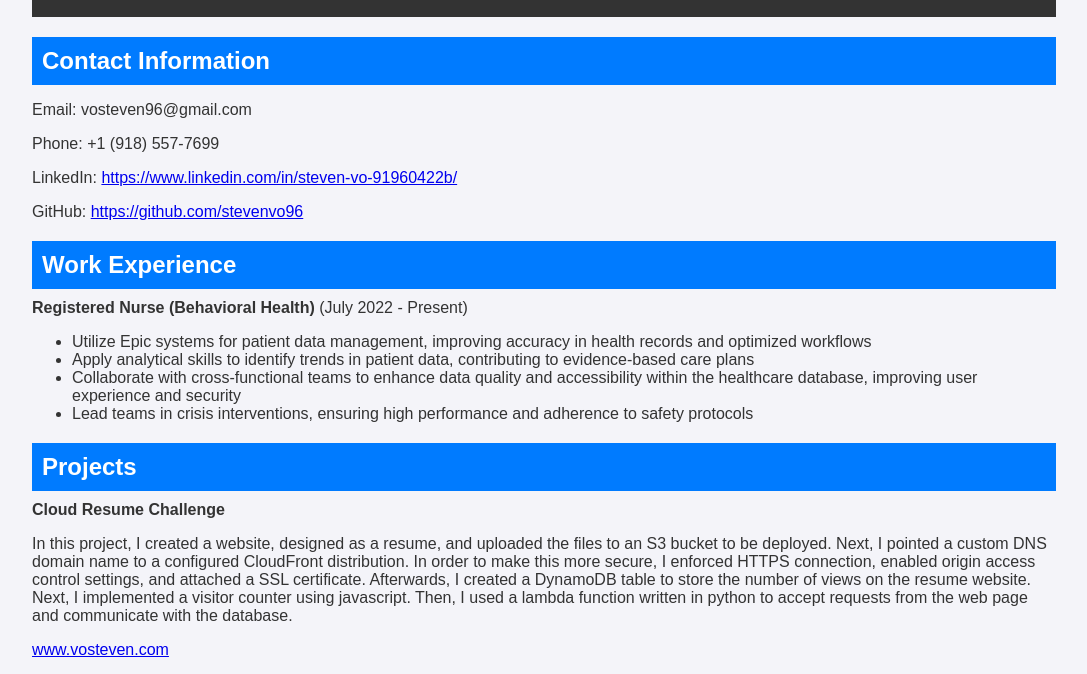
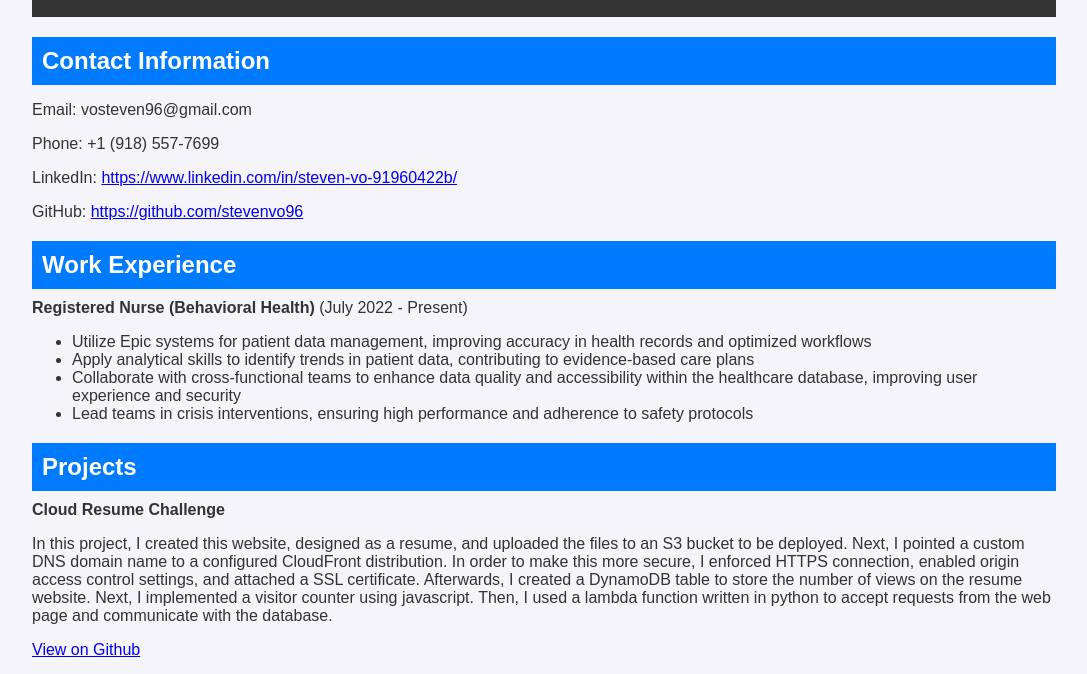
Before and after one commit to stevenvo96/aws-cloud-resume-challenge, a plain HTML site: page website/index.html in a window 1280 px wide. Shown: the part 126-800 px from the top of the page, without its empty margins (96-1183 px from the left). Drawn offline with Linux system fonts and the light colour scheme; no server answers.

Commit message:
added github project link

```diff
--- a/website/index.html
+++ b/website/index.html
@@ -44,8 +44,8 @@
             <h2>Projects</h2>
             <div class="list-item">
                 <span>Cloud Resume Challenge</span>
-                <p>In this project, I created a website, designed as a resume, and uploaded the files to an S3 bucket to be deployed. Next, I pointed a custom DNS domain name to a configured CloudFront distribution. In order to make this more secure, I enforced HTTPS connection, enabled origin access control settings, and attached a SSL certificate. Afterwards, I created a DynamoDB table to store the number of views on the resume website. Next, I implemented a visitor counter using javascript. Then, I used a lambda function written in python to accept requests from the web page and communicate with the database.      </p>
-                <p><a href="https://www.vosteven.com/" target="_blank">www.vosteven.com</a></p>
+                <p>In this project, I created this website, designed as a resume, and uploaded the files to an S3 bucket to be deployed. Next, I pointed a custom DNS domain name to a configured CloudFront distribution. In order to make this more secure, I enforced HTTPS connection, enabled origin access control settings, and attached a SSL certificate. Afterwards, I created a DynamoDB table to store the number of views on the resume website. Next, I implemented a visitor counter using javascript. Then, I used a lambda function written in python to accept requests from the web page and communicate with the database.      </p>
+                <p><a href="https://github.com/stevenvo96/aws-cloud-resume-challenge" target="_blank">View on Github</a></p>
             </div>
         </section>
 
```
